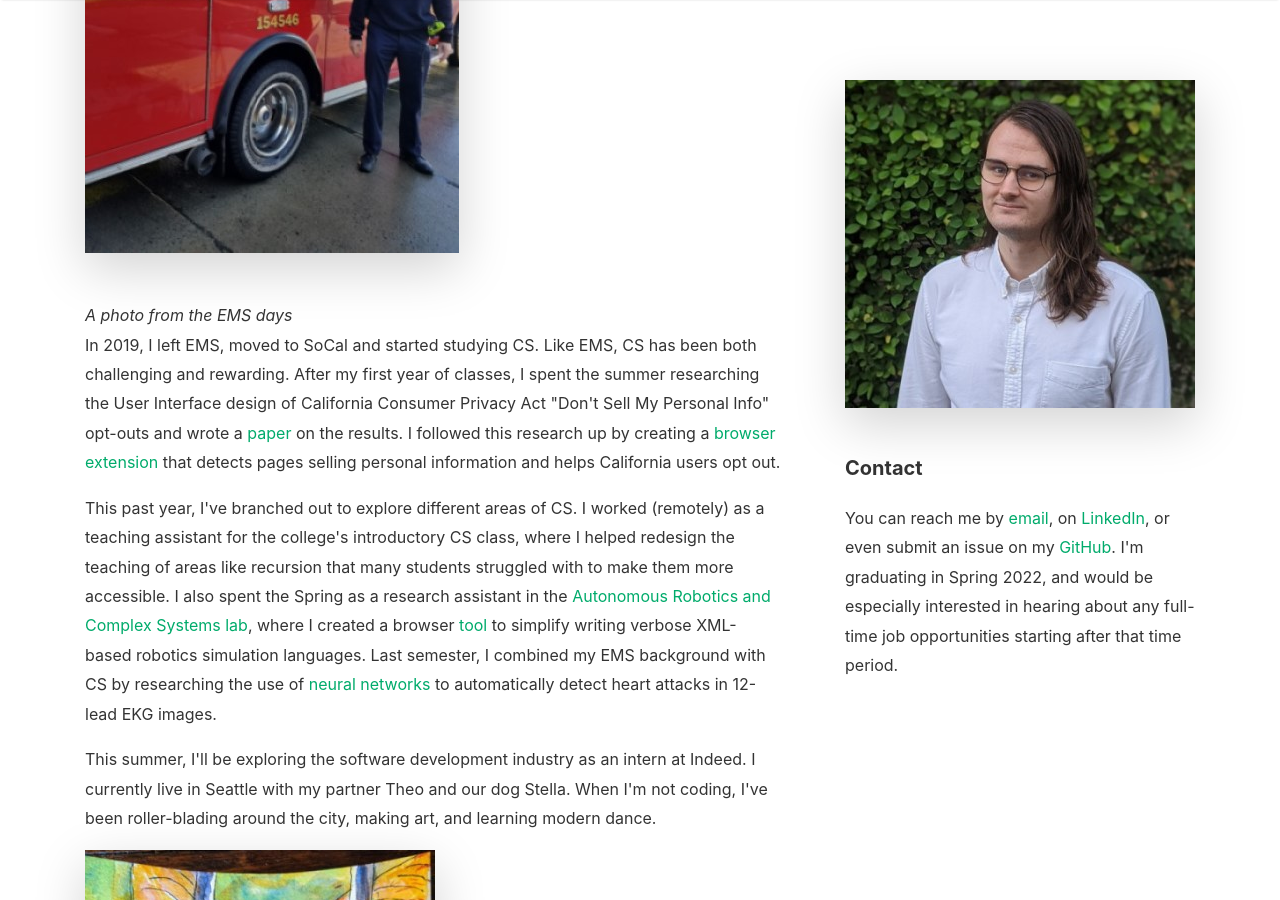
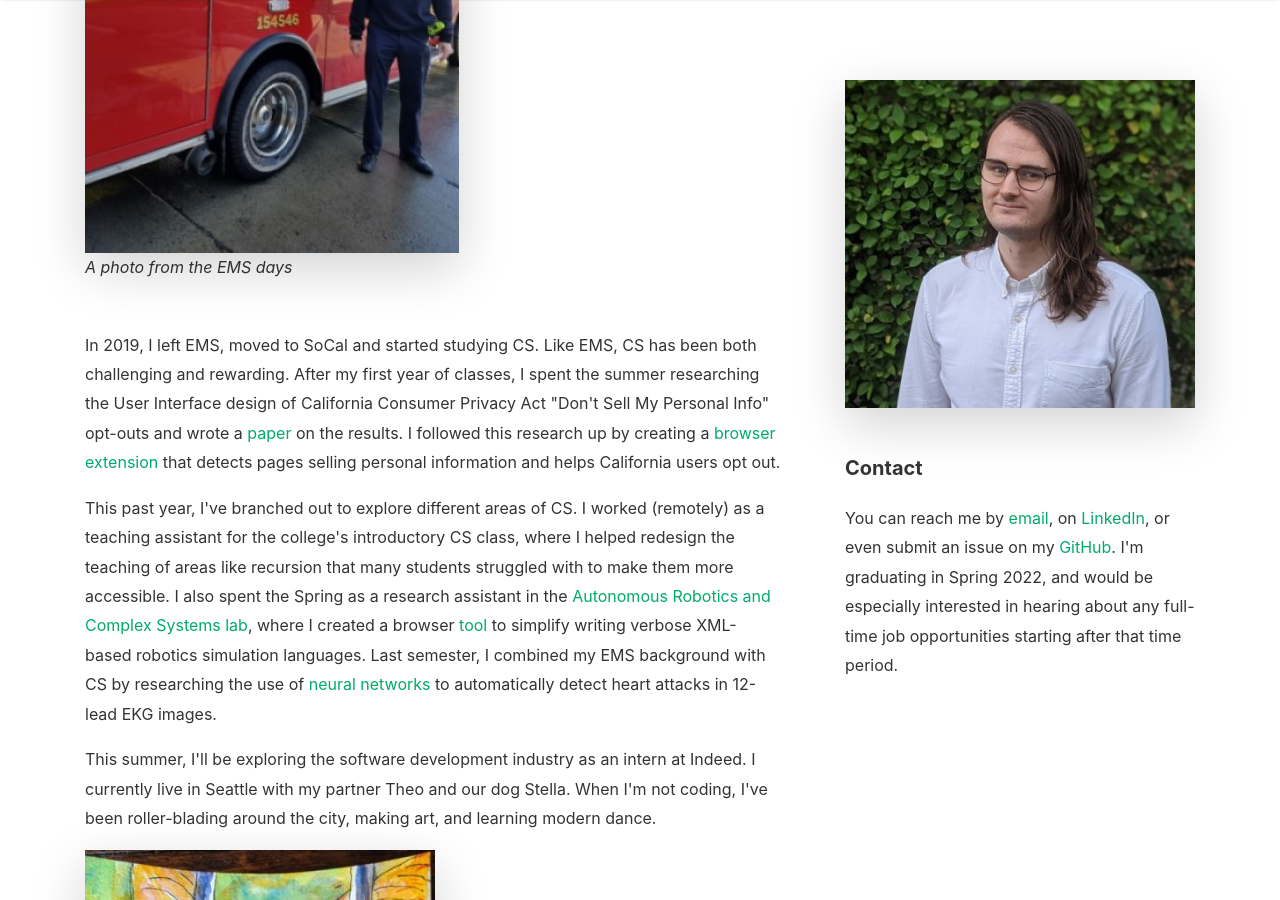
Before and after one commit to oapostrophe/oapostrophe.github.io, a Jekyll site: the page built from _pages/about.md, in a window 1280 px wide and 900 px high, scrolled down 700 px. Built offline with Jekyll 4.4.1, drawn with Linux system fonts in a browser that asks for light colours; nearby versions of some CDN libraries.

Commit message:
fixed captions

```diff
--- a/_pages/about.md
+++ b/_pages/about.md
@@ -10,8 +10,8 @@ comments: true
 
 <p>I'm Sean O'Connor, a nontraditional student studying Computer Science at Pomona College.  After growing up in rural Vermont, I spent 5 years in Detroit as an Emergency Medical Technician, working on some of the country's busiest ambulances.  EMS was both an incredibly challenging and rewarding experience; one footnote is when I won an award for rescuing a woman whose car launched <a target="_blank" href="https://www.clickondetroit.com/news/2017/08/18/man-partially-ejected-through-sunroof-killed-in-rollover-crash-on-fenkell-ave-in-detroit/">into the second story of a building</a>.</p>
 
-<p class="mb-5"><img class="shadow-lg" src="{{site.baseurl}}/assets/images/ems_photo.jpg" alt="A picture of the author standing next to a Detroit Ambulance" /></p>
-<i>A photo from the EMS days</i>
+<p class="mb-5"><img class="shadow-lg" src="{{site.baseurl}}/assets/images/ems_photo.jpg" alt="A picture of the author standing next to a Detroit Ambulance" /><br><i>A photo from the EMS days</i></p>
+
 
 <p>In 2019, I left EMS, moved to SoCal and started studying CS.  Like EMS, CS has been both challenging and rewarding.  After my first year of classes, I spent the summer researching the User Interface design of California Consumer Privacy Act "Don't Sell My Personal Info" opt-outs and wrote a <a target="_blank" href="https://arxiv.org/abs/2009.07884">paper</a> on the results.  I followed this research up by creating a <a target="_blank" href="https://github.com/oapostrophe/Who-sSellingMyInfo-">browser extension</a> that detects pages selling personal information and helps California users opt out.</p>
 
@@ -19,8 +19,8 @@ comments: true
 
 <p>This summer, I'll be exploring the software development industry as an intern at Indeed.  I currently live in Seattle with my partner Theo and our dog Stella.  When I'm not coding, I've been roller-blading around the city, making art, and learning modern dance.</p>
 
-<p class="mb-5"><img class="shadow-lg" src="{{site.baseurl}}/assets/images/stella_art.jpg" alt="A painting of my the author's dog Stella" /></p>
-<i>Some art I made of Stella</i>
+<p class="mb-5"><img class="shadow-lg" src="{{site.baseurl}}/assets/images/stella_art.jpg" alt="A painting of my the author's dog Stella" /><br><i>Some art I made of Stella</i></p>
+
 
 <p>I'd love to chat about my projects, my experience as a non-traditional CS student, or anything else!  If you're thinking about or currently studying CS, I'd also be happy to answer any questions and offer advice / mentorship on your journey.  Just send a message my way.  Thanks for reading!</p>
 </div>
```
